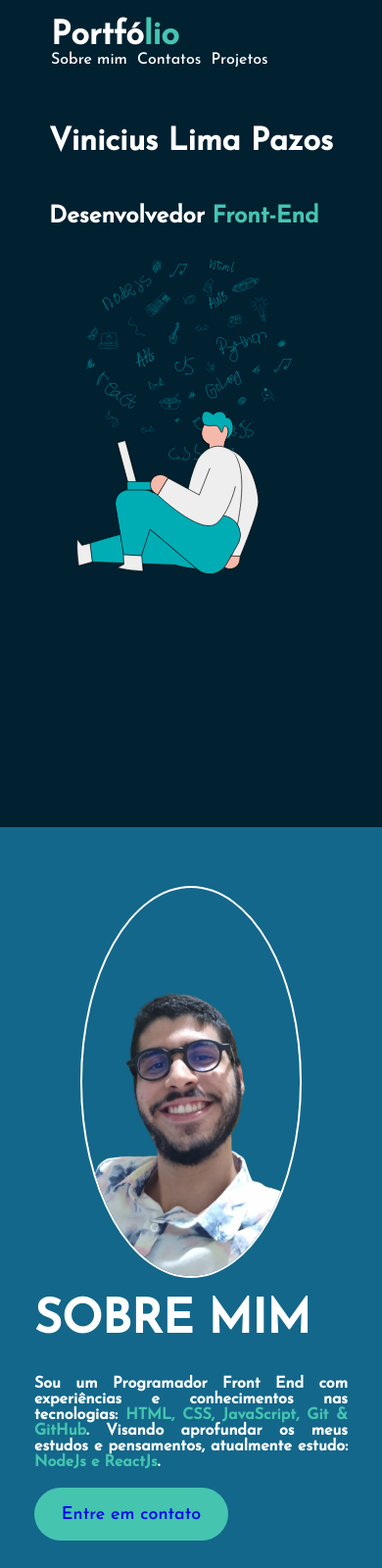
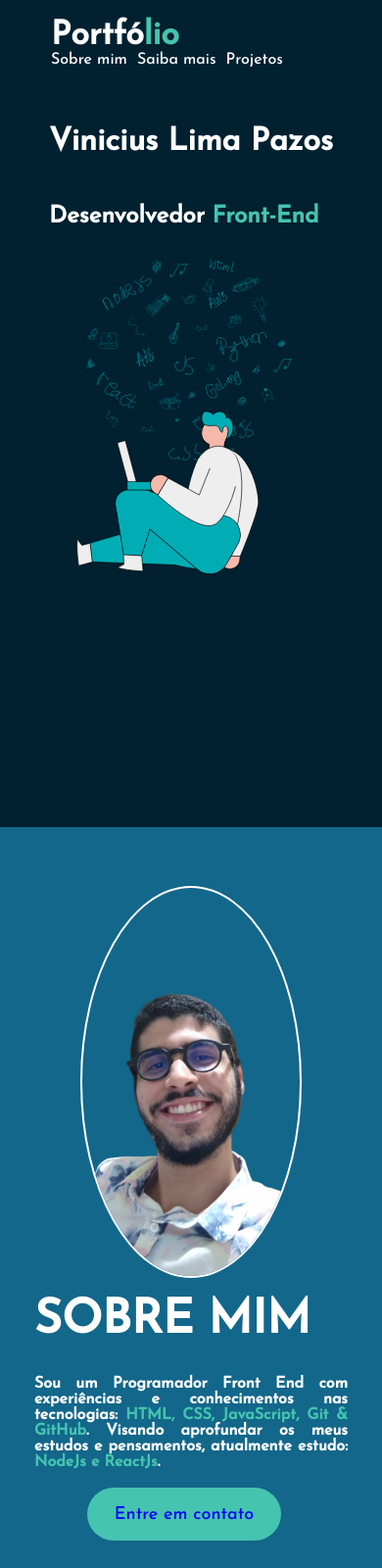
Before and after one commit to Viniciusgithu/portfolio, a plain HTML site: page index.html in a window 390 px wide. Shown: the top 1600 px of the page at 98% size. Drawn offline with Linux system fonts and the light colour scheme.

Commit message:
second commit

```diff
--- a/index.html
+++ b/index.html
@@ -22,7 +22,7 @@
         <nav>
           <ul>
             <li><a href="#about">Sobre mim</a></li>
-            <li><a href="#contacts">Contatos</a></li>
+            <li><a href="#contacts">Saiba mais</a></li>
             <li><a href="#project">Projetos</a></li>
           </ul>
         </nav>
@@ -124,7 +124,7 @@
       </section>
     </section>
 
-    <footer>
+    <footer id="contacts">
       <section class="plus-info">
         <h3>Para mais informações:</h3>
         <p></p>
--- a/styless/style.css
+++ b/styless/style.css
@@ -5,6 +5,10 @@
   padding: 0;
   box-sizing: border-box;
   font-family: 'Josefin Sans', sans-serif;
+}
+
+html {
+  scroll-behavior: smooth;
 }
 
 a {
@@ -132,7 +136,7 @@ span {
 }
 
 .about-me .info button {
-  color: white;
+  color: #ffff;
   background: #45C4B0;
   height: 3em;
   width: 11em;
@@ -263,6 +267,17 @@ footer h3 {
     height: auto;
   }
 
+  .container-header ul a {
+    display: flex;
+    flex-direction: column;
+    flex-wrap: wrap;
+    gap: 10px;
+  }
+
+  .projects {
+    padding: 3em;
+  }
+
 }
 
 @media (max-width: 600px) {
@@ -292,6 +307,10 @@ footer h3 {
     height: auto;
   }
 
+  .about-me .info button {
+    margin-left: 3em;
+  }
+
 }
 
 ::-webkit-scrollbar {
```
